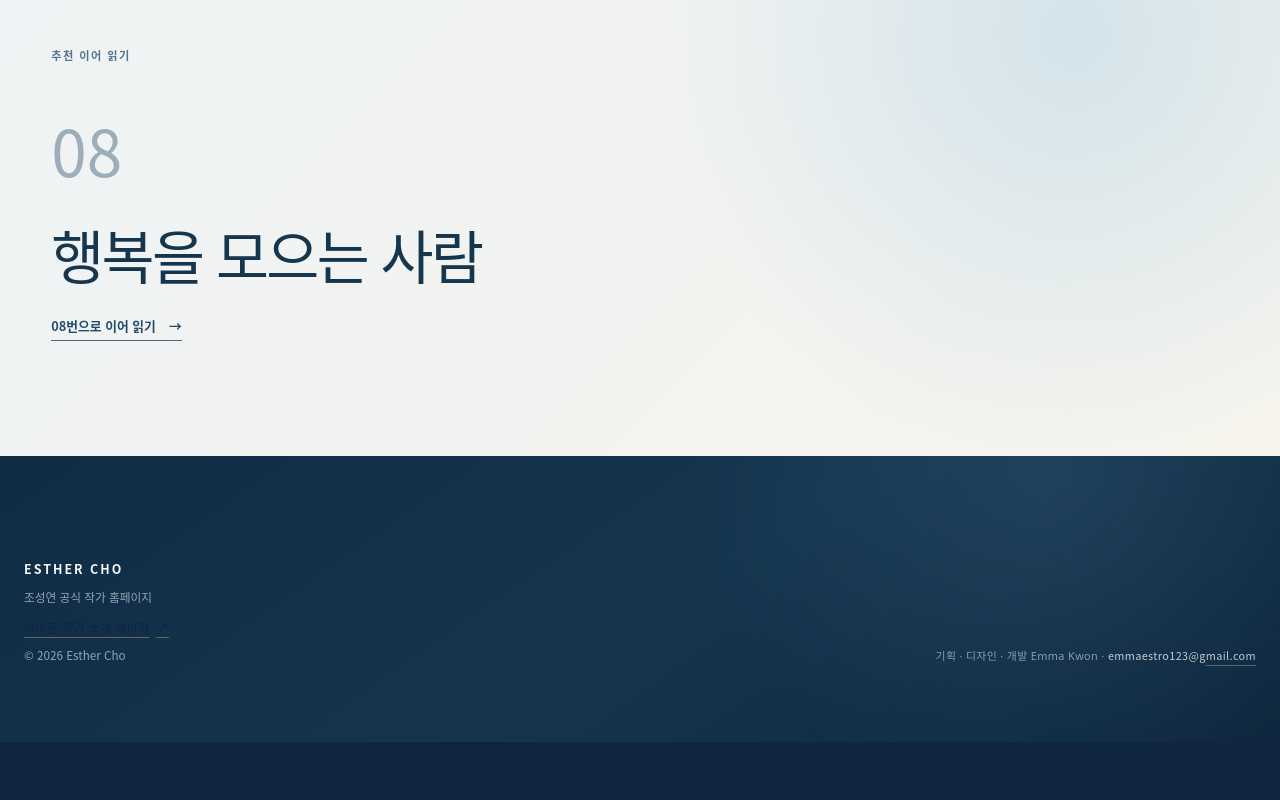
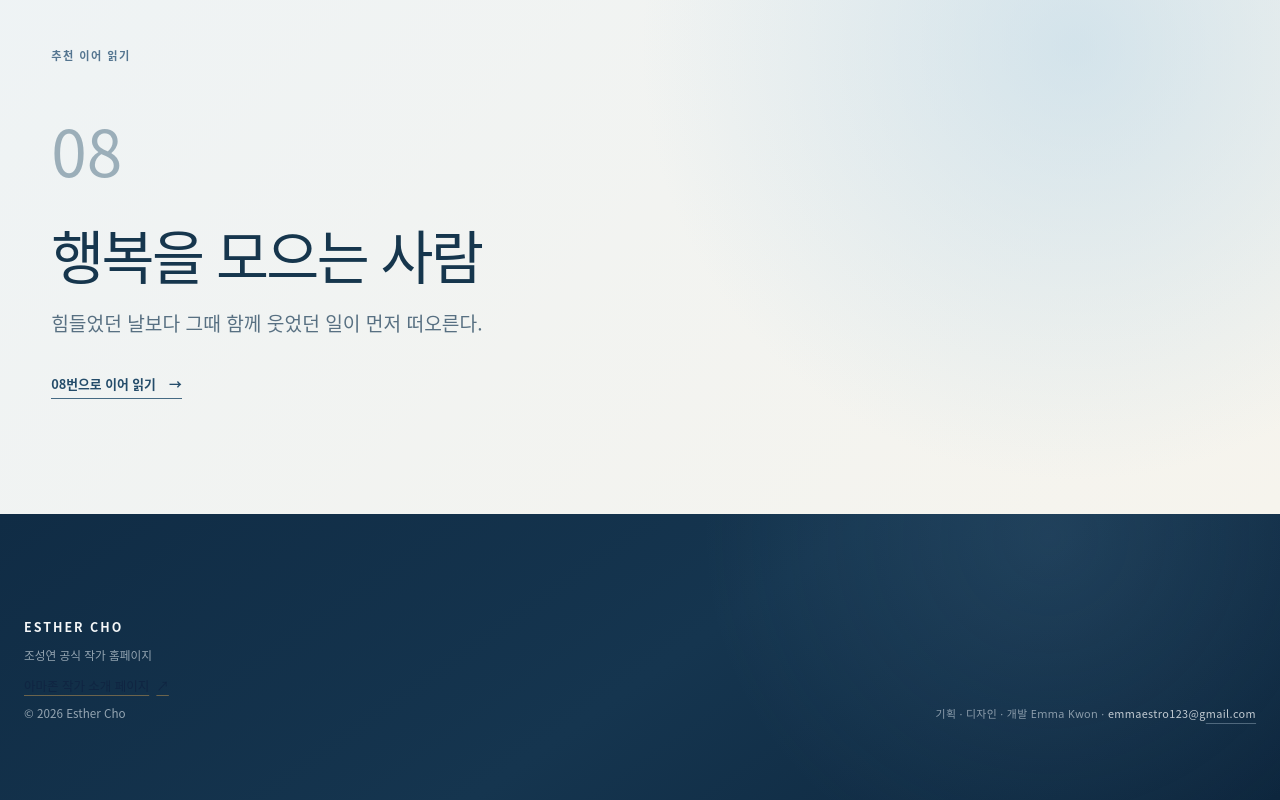
Before and after one commit to k-mama/esthercho, a Next.js app: page /ko/stories/a-sunset-on-the-way-home/ in a window 1280 px wide. Shown: the part 1308-2108 px from the top of the page. Before the commit the page ends 2050 px from the top, so only its background shows below. Built offline with nearby package versions, Linux system fonts and the light colour scheme.

Commit message:
Audit source fidelity of featured hooks and add meaningful next-story previews

```diff
--- a/src/components/esther-story-article.module.css
+++ b/src/components/esther-story-article.module.css
@@ -95,3 +95,7 @@
 .sonMemoryMore img { display:block; width:100%; height:auto; border-radius:3px; }
 .korean .sonMemory figcaption { font-family: var(--font-korean,sans-serif); }
 @media(max-width:560px){ .sonMemoryMore { grid-template-columns: 1fr; } }
+
+/* A source-derived glimpse, not an invented cliffhanger. */
+.nextPreview { max-width: 640px; margin: -.35rem 0 1.85rem; color: #587082; font: 400 clamp(1.02rem,1.6vw,1.2rem)/1.75 var(--font-editorial,Georgia,serif); }
+.korean .nextPreview { font-family: var(--font-korean,sans-serif); word-break: keep-all; }
--- a/src/components/esther-story-article.tsx
+++ b/src/components/esther-story-article.tsx
@@ -1,6 +1,6 @@
 import Link from "next/link";
 import Image from "next/image";
-import { type RecordedStory, type StoryLocale, storyHref, storyIndex, recommendedReadingOrder } from "@/content/esther-story-archive";
+import { type RecordedStory, type StoryLocale, recordedStories, storyHref, storyIndex, recommendedReadingOrder } from "@/content/esther-story-archive";
 import { bigDreamsAuthorWish } from "@/content/big-dreams-author-wish";
 import styles from "./esther-story-article.module.css";
 
@@ -12,6 +12,12 @@ export function EstherStoryArticle({ story, locale }: Props) {
   const next = recommendedReadingOrder[recommendedReadingOrder.indexOf(story.number as typeof recommendedReadingOrder[number]) + 1];
   const hasNext = Boolean(next);
   const nextStory = storyIndex(locale).find((candidate) => candidate.number === next);
+  const nextSource = recordedStories.find((candidate) => candidate.number === next);
+  const nextPreview = next === "02"
+    ? (ko
+      ? "약 6~7년 동안 매일 세 끼를 차렸던 식탁의 실제 사진 57장."
+      : "Fifty-seven photographs from the years she prepared three meals a day.")
+    : nextSource?.[locale].deck;
 
   return (
     <main className={`${styles.page} ${ko ? styles.korean : ""}`} lang={locale}>
@@ -109,11 +115,16 @@ export function EstherStoryArticle({ story, locale }: Props) {
 
       <nav className={styles.navigation} aria-label={ko ? "다음 이야기" : "Continue reading"}>
         <div className={`container ${styles.navigationInner}`}>
-          <p className={styles.eyebrow}>{ko ? "추천 이어 읽기" : "CONTINUE THE STORY"}</p>
+          <p className={styles.eyebrow}>
+            {story.number === "07"
+              ? (ko ? "같은 시절, 학교에 관한 또 다른 이야기" : "ANOTHER MEMORY FROM HER SCHOOL YEARS")
+              : (ko ? "추천 이어 읽기" : "CONTINUE THE STORY")}
+          </p>
           {hasNext ? (
             <>
               <p className={styles.nextNumber}>{next}</p>
               <h2>{nextStory?.title}</h2>
+              {nextPreview ? <p className={styles.nextPreview}>{nextPreview}</p> : null}
               <Link className={styles.nextLink} href={storyHref(locale, next)}>
                 {ko ? `${next}번으로 이어 읽기` : `Continue to story ${next}`} <span aria-hidden="true">→</span>
               </Link>
--- a/src/components/story-index-editorial.tsx
+++ b/src/components/story-index-editorial.tsx
@@ -11,7 +11,7 @@ const selected = [
       en: "We Found the Christmas Presents. We Couldn't Open Them.",
     },
     glimpse: {
-      ko: "남동생 둘과 밤마다 집 안을 뒤지던 그 시절.",
+      ko: "부모님이 잠든 것 같으면 남동생들과 선물을 찾으러 다녔다.",
       en: "Two little brothers, a sleeping house, and presents hidden somewhere inside.",
     },
   },
@@ -19,8 +19,8 @@ const selected = [
     number: "07",
     label: { ko: "중학교 1학년, 그해 7월", en: "JULY, FIRST YEAR OF MIDDLE SCHOOL" },
     hook: {
-      ko: "아버지가 돌아가셨는데도, 나는 밥을 먹고 있었다.",
-      en: "My Father Had Died. I Was Still Eating Breakfast.",
+      ko: "아버지가 돌아가셨는데도, 나는 밥을 먹고 학교에 갔다.",
+      en: "My Father Had Died. I Still Ate and Went to School.",
     },
     glimpse: {
       ko: "하루가 계속된다는 사실조차 낯설었던 시간.",
```
Also changed, not shown: 2 other files (tests, documents, lock files or other folders).
